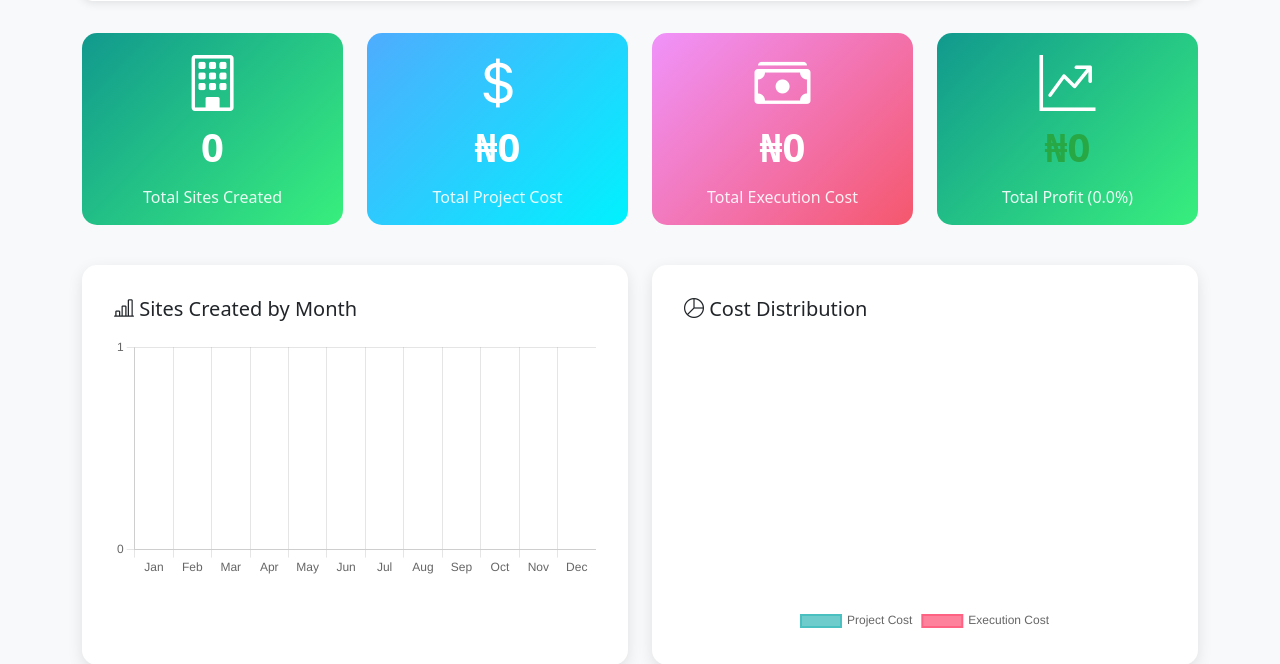
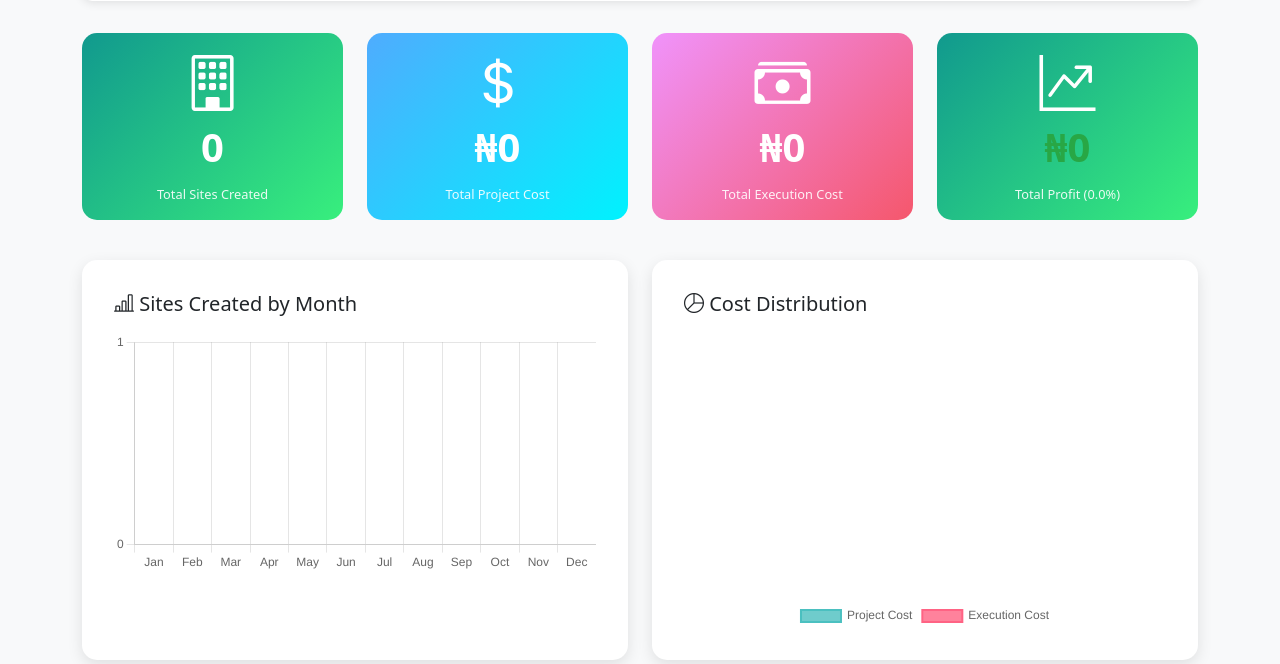
Before and after one commit to Junate-World/junate, a Flask app: page /budget in a window 1280 px wide. Shown: the part 179-843 px from the top of the page. Run offline with Flask 2, Linux system fonts and the light colour scheme; the visitor is signed in with stand-in values (Sample User, id 1); data comes from the database, SQL or seed files in the repository; data that the repository does not hold is empty.

Commit message:
Value modification

```diff
--- a/templates/budget_dashboard.html
+++ b/templates/budget_dashboard.html
@@ -38,7 +38,7 @@
       margin-bottom: 0.5rem;
     }
     .metric-label {
-      font-size: 1rem;
+      font-size: 0.8rem;
       opacity: 0.9;
     }
      .chart-container {
```
